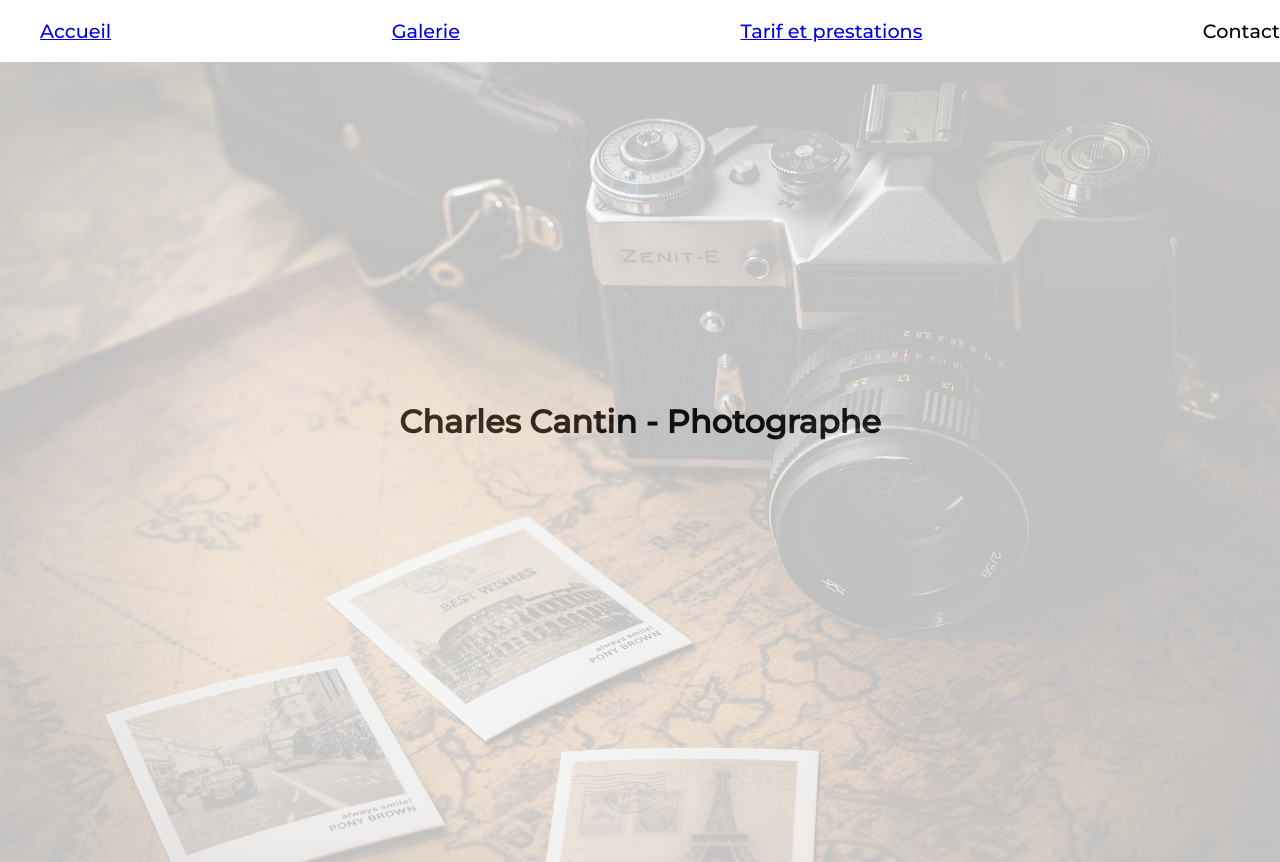
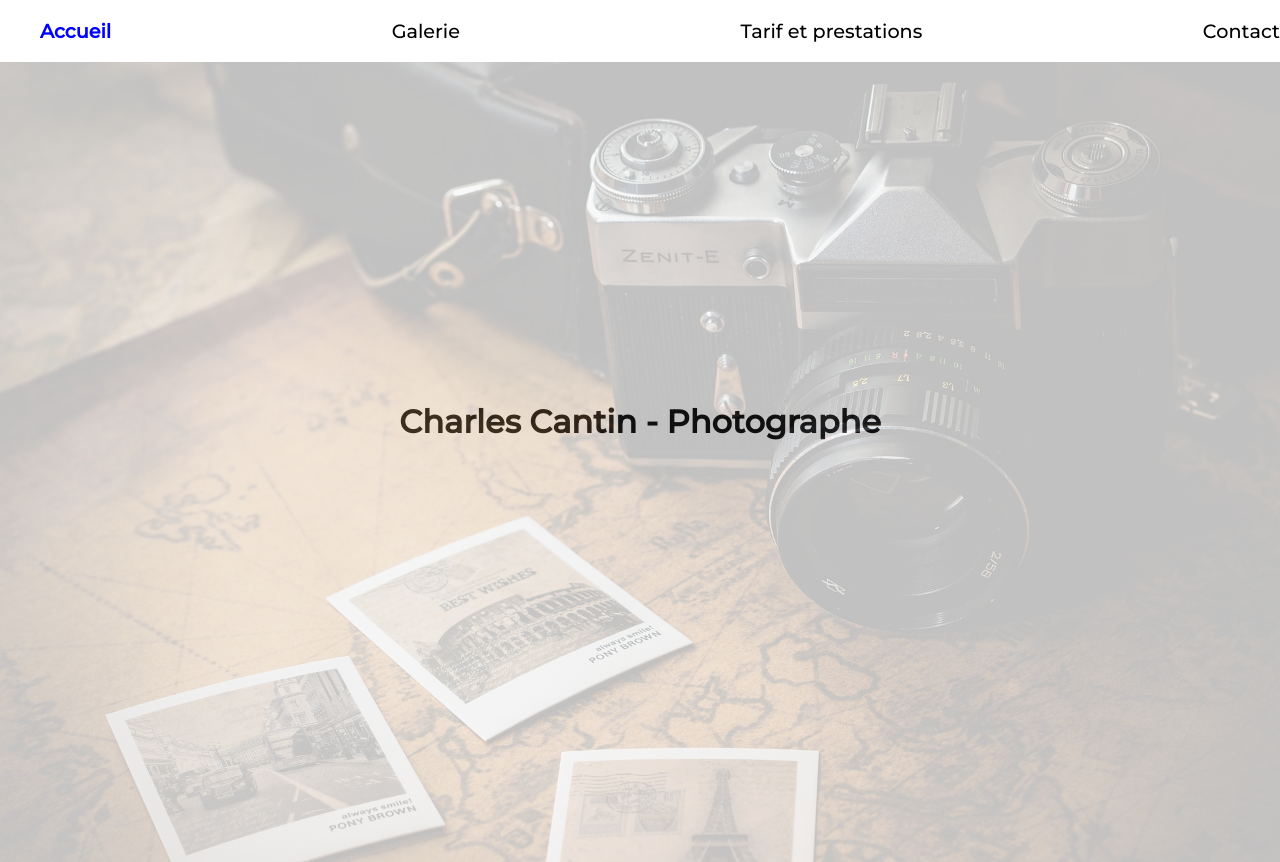
Before and after one commit to Leozeroto/photographEval, a React (Create React App) app in the folder cantinphotographreact/: page / in a window 1280 px wide. Built offline with nearby package versions, Linux system fonts and the light colour scheme.

Commit message:
Navlink sur MENU

```diff
--- a/cantinphotographreact/src/components/Menu.js
+++ b/cantinphotographreact/src/components/Menu.js
@@ -6,9 +6,9 @@ const Menu = () => {
   return (
     <div className='menu'>
         <ul>
-            <li><NavLink to="/">Accueil</NavLink></li>
-            <li><NavLink to="/galerie">Galerie</NavLink></li>
-            <li><NavLink to="/tarifs">Tarif et prestations</NavLink></li>
+            <li><NavLink to="/" className={({ isActive }) => ( isActive ? "activeLink" : undefined )}>Accueil</NavLink></li>
+            <li><NavLink to="/galerie" className={({ isActive }) => ( isActive ? "activeLink" : undefined )}>Galerie</NavLink></li>
+            <li><NavLink to="/tarifs" className={({ isActive }) => ( isActive ? "activeLink" : undefined )}>Tarif et prestations</NavLink></li>
             <li> Contact</li>
 
         </ul>
--- a/cantinphotographreact/src/css/menu.css
+++ b/cantinphotographreact/src/css/menu.css
@@ -15,3 +15,14 @@ ul {
     font-family: 'Medium';
 
 }
+
+a {
+    text-decoration: none;
+    color: black;
+
+}
+
+.activeLink {
+    font-weight: bold;
+    color: blue;
+}
```
